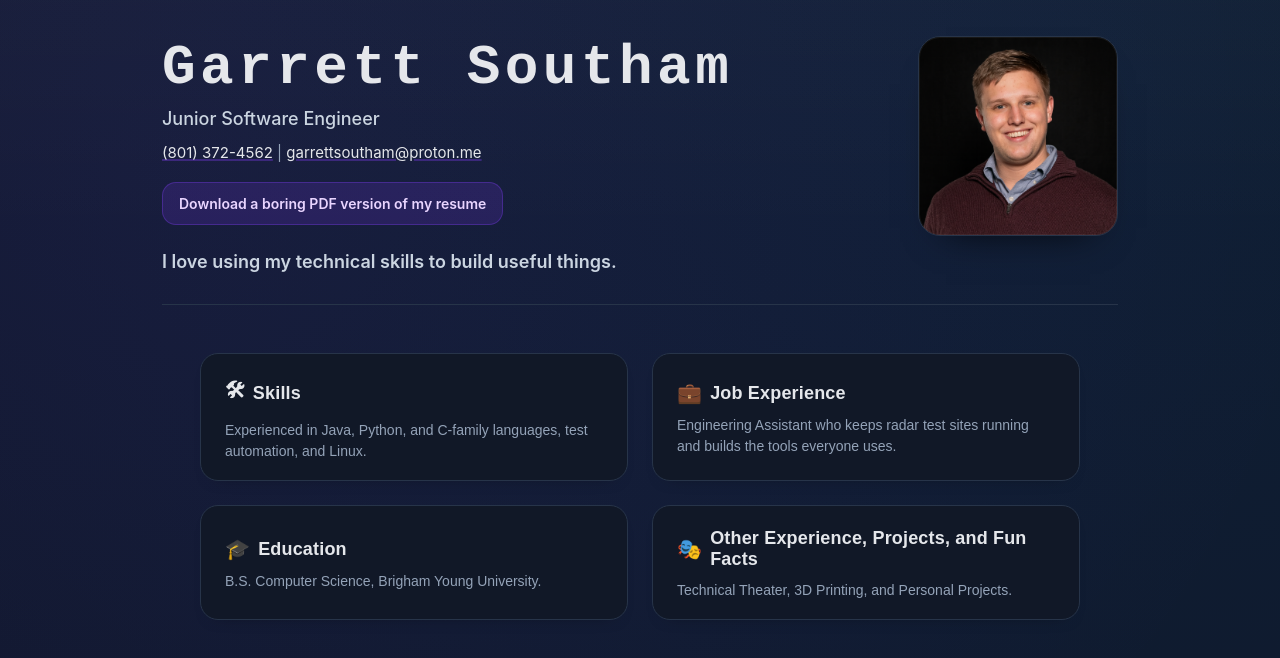
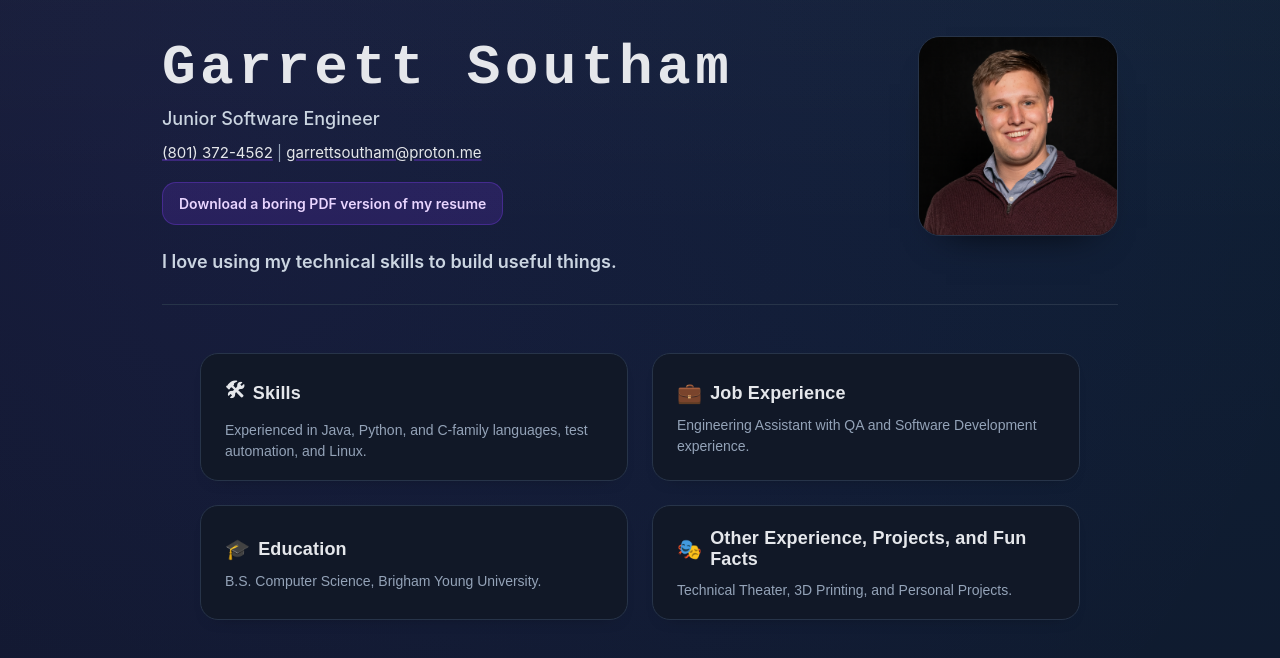
Before and after one commit to grsouth/hire-me, a React (Vite) app: page / in a window 1280 px wide. Shown: the top 658 px of the page. Built offline with nearby package versions, Linux system fonts and the light colour scheme; a web font is replaced by a local one.

Commit message:
Refactor code structure for improved readability and maintainability

```diff
--- a/src/components/Layout/Header.tsx
+++ b/src/components/Layout/Header.tsx
@@ -6,6 +6,7 @@ type HeaderProps = {
 
 const Header = ({ data }: HeaderProps) => {
   const tel = data.contact.phone.replace(/[^\d+]/g, "");
+  const photoUrl = `${import.meta.env.BASE_URL}profilepic_dark.png`;
 
   return (
     <header className="site-header">
@@ -29,7 +30,9 @@ const Header = ({ data }: HeaderProps) => {
         <p className="summary-inline">{data.summary.short}</p>
       </div>
 
-      <div className="header-photo" aria-hidden />
+      <div className="header-photo" aria-hidden>
+        <img src={photoUrl} alt="" loading="lazy" />
+      </div>
     </header>
   );
 };
--- a/src/data/resume.ts
+++ b/src/data/resume.ts
@@ -174,7 +174,7 @@ export const resumeData: ResumeData = {
       id: "experience",
       title: "Job Experience",
       icon: "💼",
-      short: "Engineering Assistant who keeps radar test sites running and builds the tools everyone uses.",
+      short: "Engineering Assistant with QA and Software Development experience.",
       details: [
         {
           type: "experience",
--- a/src/styles/globals.css
+++ b/src/styles/globals.css
@@ -124,10 +124,17 @@ a {
   aspect-ratio: 1 / 1;
   border-radius: 22px;
   border: 1px solid var(--border-strong);
-  background: #0b1222 url("/profilepic_dark.png") center/cover no-repeat;
   box-shadow: inset 0 0 0 1px rgba(255, 255, 255, 0.06), 0 20px 38px -28px #000;
   justify-self: end;
   align-self: start;
+  overflow: hidden;
+  background: #0b1222;
+}
+
+.header-photo img {
+  width: 100%;
+  height: 100%;
+  object-fit: cover;
 }
 
 @media (max-width: 780px) {
--- a/vite.config.ts
+++ b/vite.config.ts
@@ -1,8 +1,7 @@
 import { defineConfig } from "vite";
 import react from "@vitejs/plugin-react";
 
-// Use relative paths so the app works when served from a subpath (e.g., GitHub Pages).
-export default defineConfig({
-  base: "./",
+export default defineConfig(({ command }) => ({
+  base: command === "build" ? "/hire-me/" : "/",
   plugins: [react()],
-});
+}));
```
Also changed, not shown: 5 other files (tests, documents, lock files or other folders).
